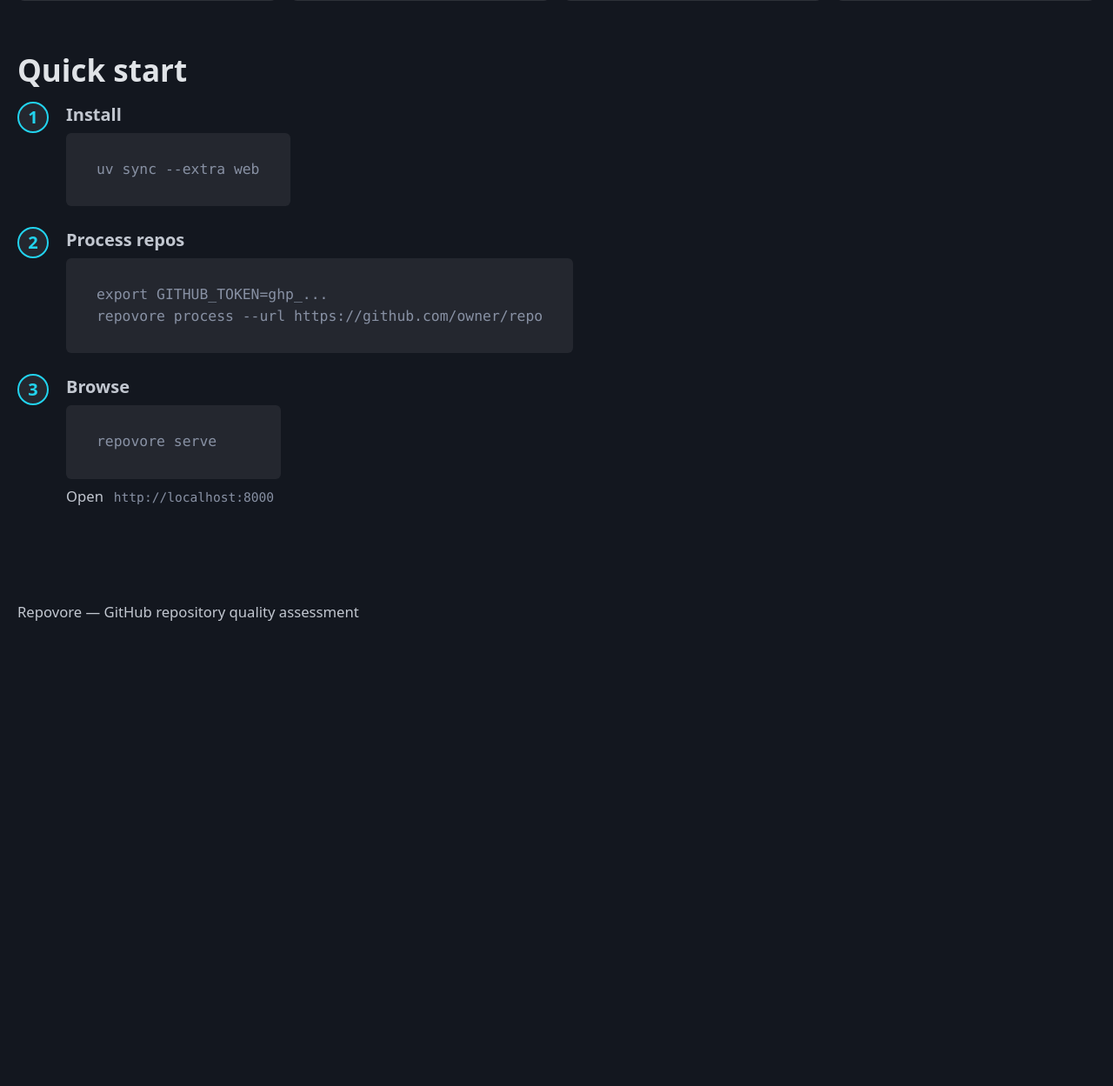
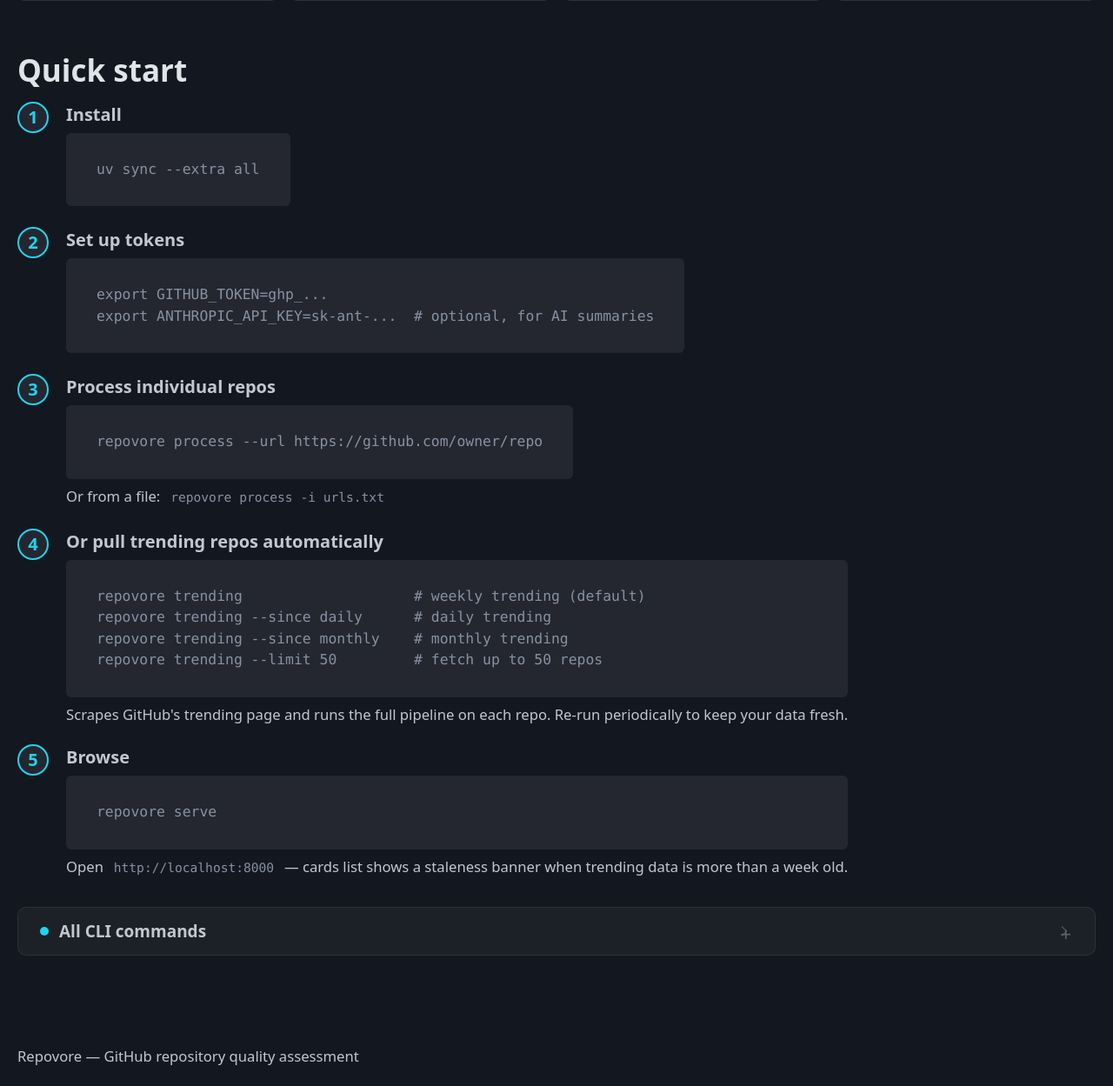
Before and after one commit to shpigi/repovore, a FastAPI app: template src/repovore/web/templates/about.html in a window 1280 px wide. Shown: the part 2410-3659 px from the top of the page at 87% size. Before the commit the page ends 3124 px from the top, so only its background shows below. Run offline with FastAPI, Linux system fonts and the light colour scheme; the template is opened without the code that fills it, so the values that code supplies are empty; parts of the project's set-up code (start-up, migrations or seed data) failed here and were passed over; some libraries are stand-ins or nearby versions.

Commit message:
Update About page quick start with trending workflow
Expanded quick start from 3 to 5 steps covering tokens setup, individual
repo processing, and the trending command with all its options (daily/
weekly/monthly, --limit). Added collapsible "All CLI commands" reference
table listing every repovore subcommand.

Co-Authored-By: Claude Opus 4.6 (1M context) <noreply@anthropic.com>

```diff
--- a/src/repovore/web/templates/about.html
+++ b/src/repovore/web/templates/about.html
@@ -400,26 +400,66 @@
       <span class="qs-num">1</span>
       <div>
         <strong>Install</strong>
-        <pre><code>uv sync --extra web</code></pre>
+        <pre><code>uv sync --extra all</code></pre>
       </div>
     </div>
     <div class="qs-step">
       <span class="qs-num">2</span>
       <div>
-        <strong>Process repos</strong>
+        <strong>Set up tokens</strong>
         <pre><code>export GITHUB_TOKEN=ghp_...
-repovore process --url https://github.com/owner/repo</code></pre>
+export ANTHROPIC_API_KEY=sk-ant-...  # optional, for AI summaries</code></pre>
       </div>
     </div>
     <div class="qs-step">
       <span class="qs-num">3</span>
       <div>
+        <strong>Process individual repos</strong>
+        <pre><code>repovore process --url https://github.com/owner/repo</code></pre>
+        <small>Or from a file: <code>repovore process -i urls.txt</code></small>
+      </div>
+    </div>
+    <div class="qs-step">
+      <span class="qs-num">4</span>
+      <div>
+        <strong>Or pull trending repos automatically</strong>
+        <pre><code>repovore trending                    # weekly trending (default)
+repovore trending --since daily      # daily trending
+repovore trending --since monthly    # monthly trending
+repovore trending --limit 50         # fetch up to 50 repos</code></pre>
+        <small>Scrapes GitHub's trending page and runs the full pipeline on each repo. Re-run periodically to keep your data fresh.</small>
+      </div>
+    </div>
+    <div class="qs-step">
+      <span class="qs-num">5</span>
+      <div>
         <strong>Browse</strong>
         <pre><code>repovore serve</code></pre>
-        <small>Open <code>http://localhost:8000</code></small>
+        <small>Open <code>http://localhost:8000</code> &mdash; cards list shows a staleness banner when trending data is more than a week old.</small>
       </div>
     </div>
   </div>
+
+  <details class="accordion" style="margin-top:1.5rem">
+    <summary>
+      <span class="acc-dot" style="background:#22d3ee"></span>
+      <strong>All CLI commands</strong>
+    </summary>
+    <div class="acc-body">
+      <table class="scorer-table">
+        <thead><tr><th>Command</th><th>Description</th></tr></thead>
+        <tbody>
+          <tr><td><code>repovore process</code></td><td>Fetch, enrich, score, and summarize specific repos (<code>--url</code> or <code>-i file</code>)</td></tr>
+          <tr><td><code>repovore trending</code></td><td>Scrape GitHub trending repos and run the full pipeline. Options: <code>--since</code> (daily/weekly/monthly), <code>--limit</code>, <code>--force</code></td></tr>
+          <tr><td><code>repovore status</code></td><td>Show pipeline processing status for all tracked repos</td></tr>
+          <tr><td><code>repovore show owner/repo</code></td><td>Pretty-print a single repo card in the terminal</td></tr>
+          <tr><td><code>repovore show-all</code></td><td>Pretty-print all repo cards</td></tr>
+          <tr><td><code>repovore reindex</code></td><td>Rebuild the web UI's card index from existing JSON files</td></tr>
+          <tr><td><code>repovore serve</code></td><td>Start the web UI (<code>--host</code>, <code>--port</code>)</td></tr>
+        </tbody>
+      </table>
+    </div>
+  </details>
 </section>
 
 {% endblock %}
```
